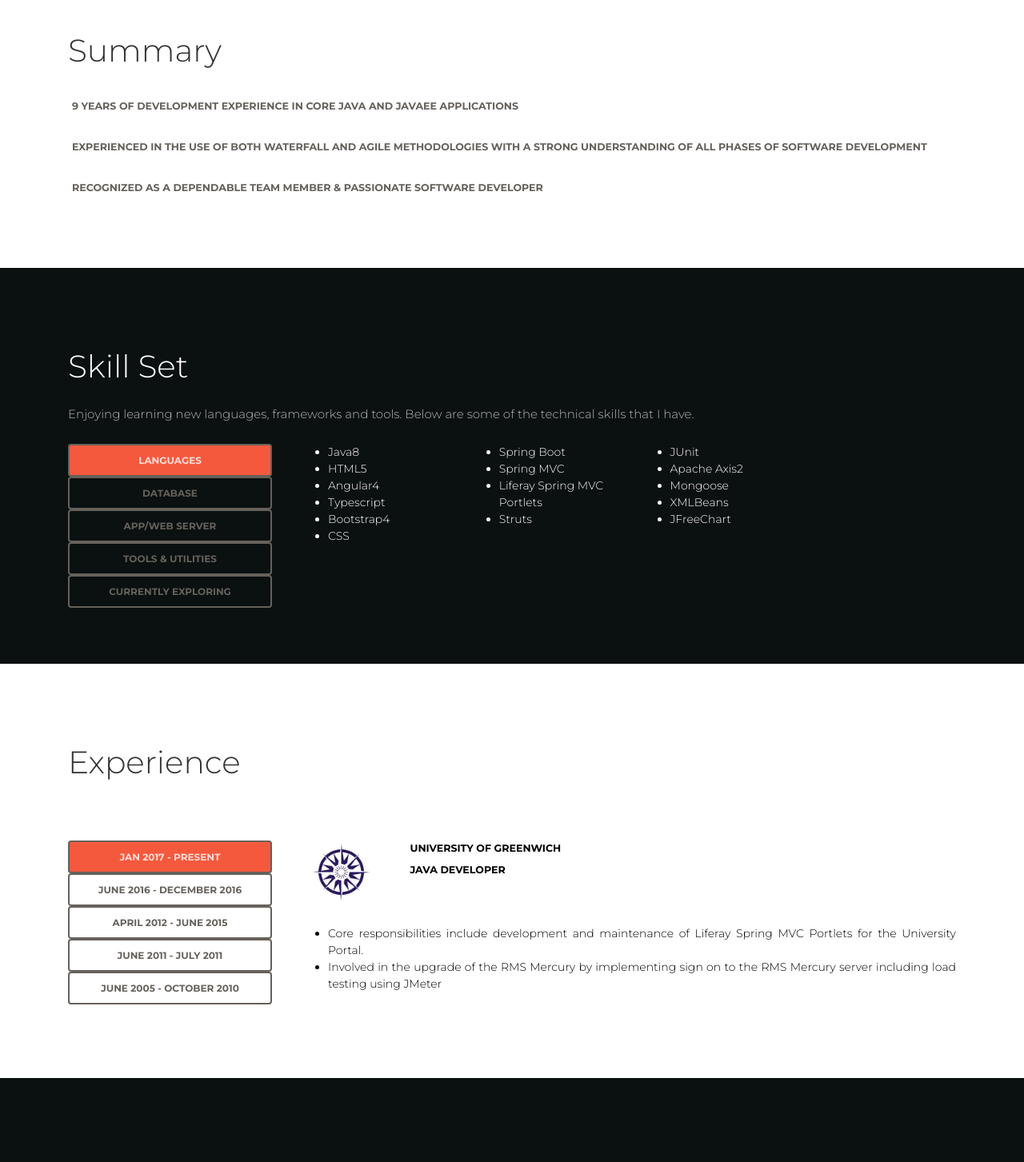
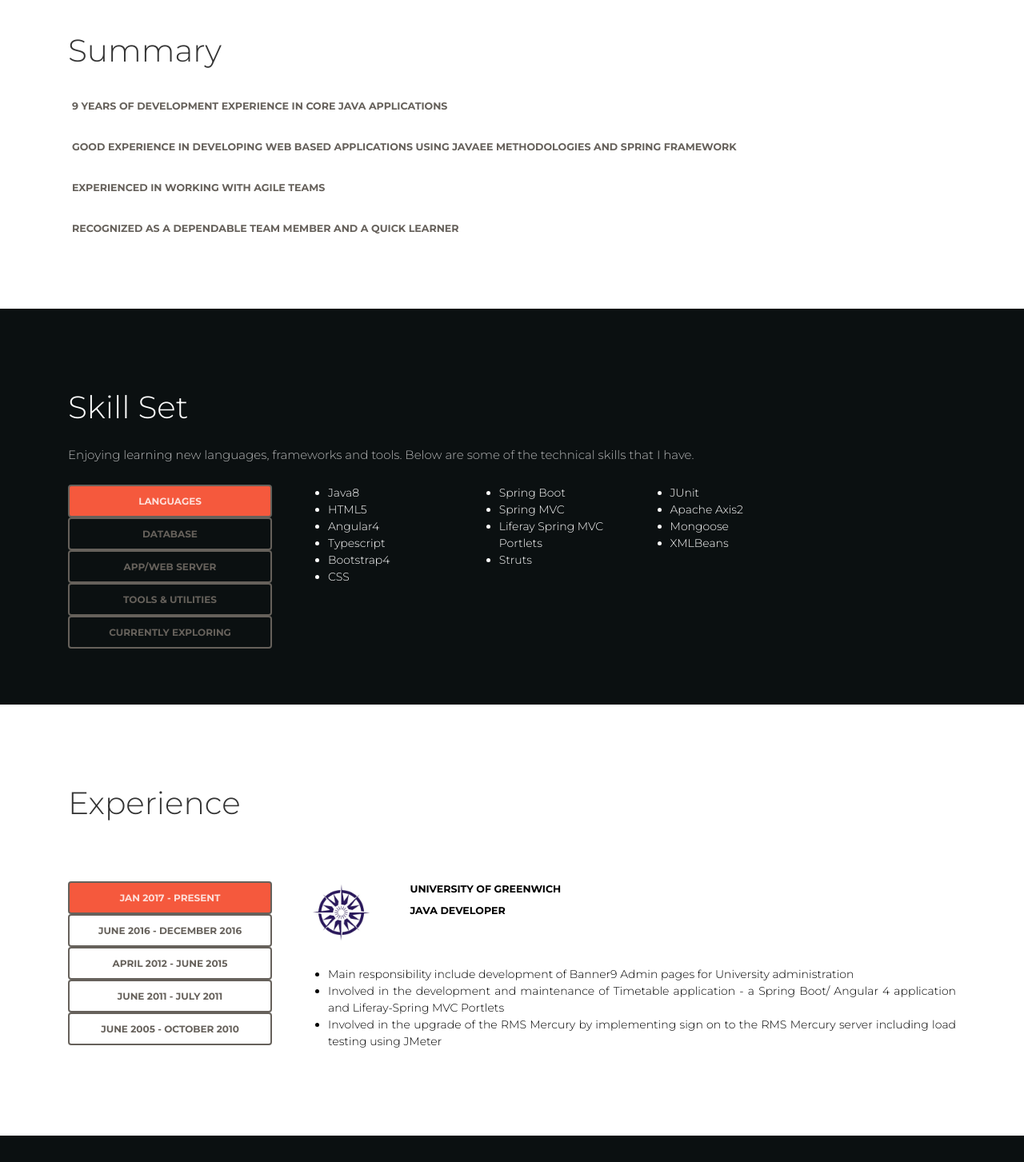
Before and after one commit to archana-vish/WebResume, an Angular app: page / in a window 1280 px wide. Shown: the part 860-2313 px from the top of the page at 80% size. Built offline with nearby package versions, Linux system fonts and the light colour scheme.

Commit message:
updated resume contents and summary

```diff
--- a/src/app/app.component.html
+++ b/src/app/app.component.html
@@ -64,18 +64,22 @@
                     <ul class="list-group list-group-flush">
                         <li class="list-group-item">
                             <h6>
-                                9 years of development experience in core Java and JavaEE applications
+                                9 years of development experience in core Java applications
                             </h6>
                         </li>
                         <li class="list-group-item">
                             <h6>
-                                Experienced in the use of both Waterfall and Agile methodologies with a strong
-                                understanding of all phases of Software Development
+                                Good experience in developing web based applications using JavaEE methodologies and Spring framework
                             </h6>
                         </li>
                         <li class="list-group-item">
                             <h6>
-                                Recognized as a dependable team member & passionate software developer
+                               Experienced in working with Agile teams
+                            </h6>
+                        </li>
+                        <li class="list-group-item">
+                            <h6>
+                                Recognized as a dependable team member and a quick learner
                             </h6>
                         </li>
                     </ul>
@@ -152,7 +156,6 @@
                                     <li> Apache Axis2</li>
                                     <li> Mongoose</li>
                                     <li> XMLBeans</li>
-                                    <li> JFreeChart</li>
                                     <!--<li>  </li>-->
 
                                 </ul>
@@ -164,8 +167,7 @@
                         <div class="row">
                             <div class="col-lg-3">
                                 <ul>
-                                    <li> Oracle 10g</li>
-                                    <li> Oracle 9i</li>
+                                    <li> Oracle 12c</li>
                                 </ul>
                             </div>
                             <div class="col-lg-3">
@@ -237,9 +239,9 @@
                             </div>
                             <div class="col-lg-3">
                                 <ul>
-                                    <li> RTF2FOConverter</li>
+                                    <li> Apache FOP Engine</li>
                                     <li> PDF Distiller</li>
-                                    <!--<li>  </li>-->
+                                    <li> soapUI </li>
 
                                 </ul>
                             </div>
@@ -334,11 +336,14 @@
                                 <div class="col-lg-12">
                                     <p><br/></p>
                                     <ul class="text-justify">
-                                        <li> Core responsibilities include development and maintenance of
-                                            Liferay Spring MVC Portlets for the University Portal.
+                                        <li>
+                                            Main responsibility include development of Banner9 Admin pages for University administration
                                         </li>
-                                        <li> Involved in the upgrade of the RMS Mercury by implementing sign on
-                                            to the RMS Mercury server including load testing using JMeter
+                                        <li>
+                                            Involved in the development and maintenance of Timetable application - a Spring Boot/ Angular 4 application and Liferay-Spring MVC Portlets
+                                        </li>
+                                        <li>
+                                            Involved in the upgrade of the RMS Mercury by implementing sign on to the RMS Mercury server including load testing using JMeter
                                         </li>
                                     </ul>
                                 </div>
@@ -371,7 +376,7 @@
                                 <ul class="text-justify">
                                     <li>
                                         Developed a web application 'Dinner' as part of the Capstone
-                                        Project required for the course
+                                        Project required for the course using MEAN stack
                                     </li>
                                 </ul>
                             </div>
@@ -419,9 +424,6 @@
                                     </li>
                                     <li> Shared responsibilities included code reviews, hiring/mentoring
                                         junior developers
-                                    </li>
-                                    <li> Was recognized as a key member for positive and consistent
-                                        contribution to the development of the product
                                     </li>
                                 </ul>
                             </div>
```
Also changed, not shown: 1 other file (tests, documents, lock files or other folders).
